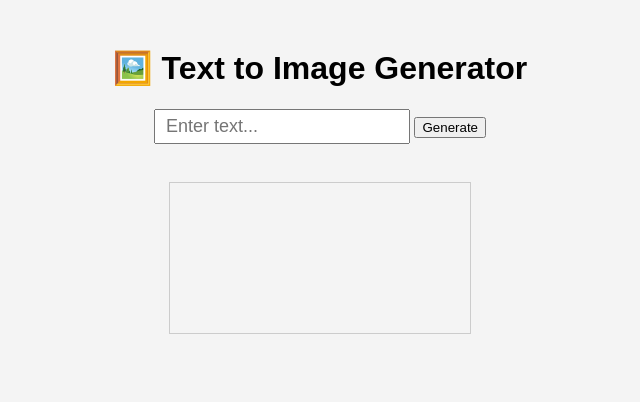
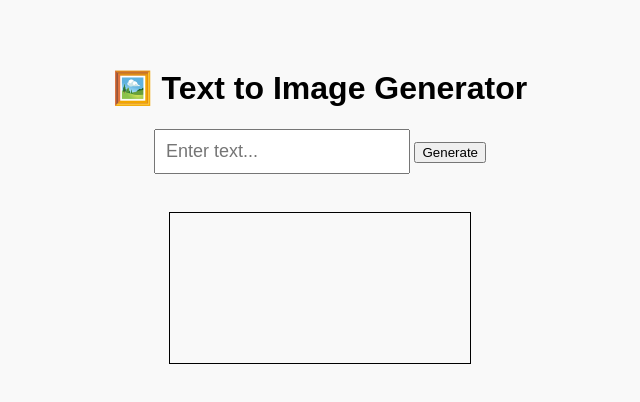
Before and after one commit to NOTREALEPIC/bomb-squad-font-text-creator, a plain HTML site: page index.html in a window 1280 px wide. Shown: the whole page, without its empty margins (320-960 px from the left). Drawn offline with Linux system fonts and the light colour scheme.

Commit message:
Update style.css

```diff
--- a/style.css
+++ b/style.css
@@ -1,26 +1,26 @@
 body {
-  font-family: sans-serif;
   text-align: center;
-  background: #f4f4f4;
-  padding: 20px;
+  font-family: Arial, sans-serif;
+  background: #f9f9f9;
+  padding: 40px;
 }
 
 input {
+  padding: 10px;
   font-size: 18px;
-  padding: 5px 10px;
 }
 
 canvas {
-  border: 1px solid #ccc;
   margin-top: 20px;
+  border: 1px solid #000;
 }
 
 a#downloadLink {
   display: none;
   margin-top: 10px;
-  background: #4CAF50;
+  background-color: green;
   color: white;
-  padding: 8px 16px;
+  padding: 10px 20px;
   text-decoration: none;
   border-radius: 6px;
 }
```
